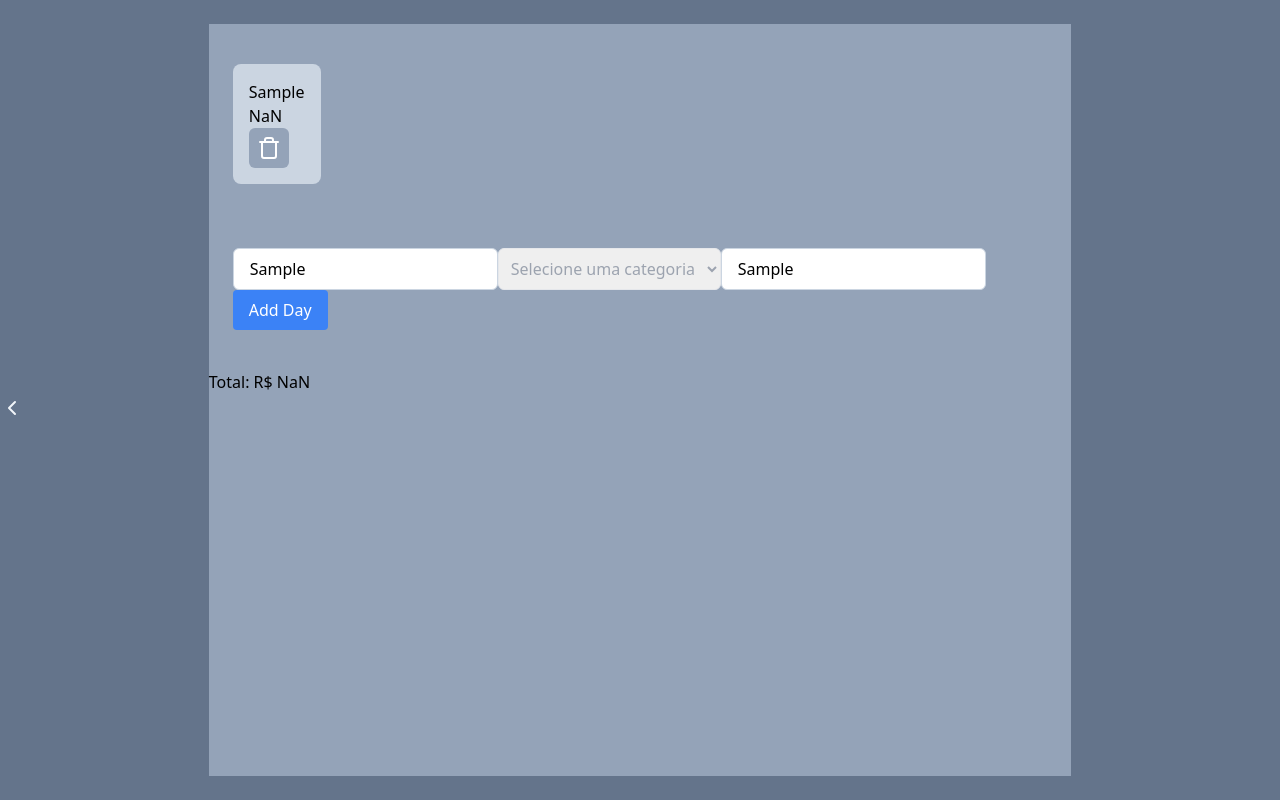
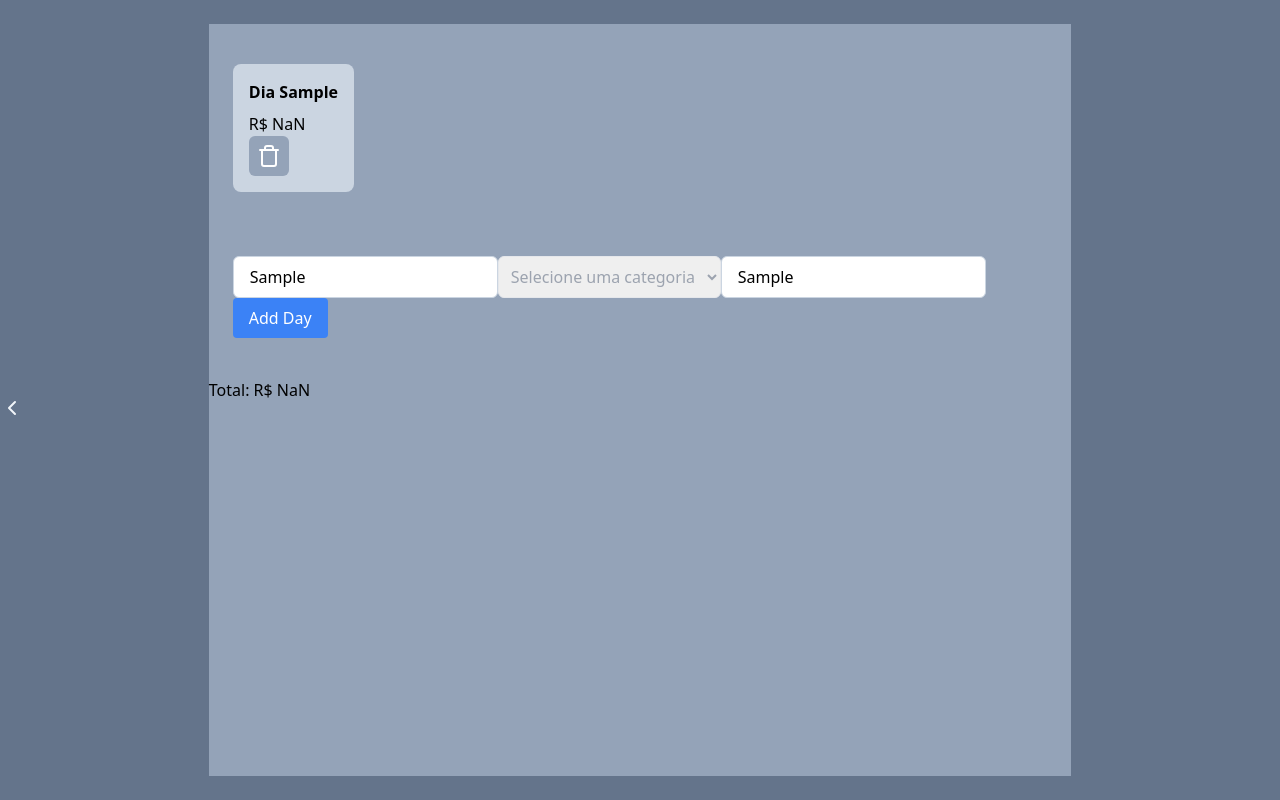
Before and after one commit to ArthurPrzygocki/curso-de-react, a React (Vite) app: page /mes in a window 1280 px wide. Both pictures are taken after typing "Sample", "Sample" into the empty fields and a click on the button "Add Day". Built offline with nearby package versions, Linux system fonts and the light colour scheme.

Commit message:
Melhora na organizacao dos dias

```diff
--- /dev/null
+++ b/src/components/Dia.jsx
@@ -0,0 +1,25 @@
+import { TrashIcon } from "lucide-react";
+import Button from "./Button";
+
+function Dia({ dia, onDeleteDia }) {
+    return (
+        <div className="bg-slate-300 p-4 rounded-lg">
+            <p className="font-bold">
+                Dia {dia.dia}
+            </p>
+
+            {dia.gastos.map((gasto) => (
+                <div key={gasto.id} className="mt-2">
+                    <p>{gasto.categorias}</p>
+                    <p>R$ {gasto.valor}</p>
+
+                    <Button onClick={() => onDeleteDia(gasto.id)}>
+                        <TrashIcon />
+                    </Button>
+                </div>
+            ))}
+        </div>
+    );
+}
+
+export default Dia;
--- /dev/null
+++ b/src/components/GastosDias.jsx
@@ -0,0 +1,41 @@
+import { useSearchParams } from "react-router-dom";
+import Dia from "./Dia";
+
+function GastosDias({ dias, onDeleteDia }) {
+    const [searchParams] = useSearchParams();
+    const mes = searchParams.get("titleMes");
+
+    const diasDoMes = dias.filter((dia) => dia.mes === mes);
+
+    const diasAgrupados = diasDoMes.reduce((acc, gasto) => {
+        const diaExistente = acc.find(
+            (item) => item.dia === gasto.dia
+        );
+
+        if (diaExistente) {
+            diaExistente.gastos.push(gasto);
+        } else {
+            acc.push({
+                dia: gasto.dia,
+                mes: gasto.mes,
+                gastos: [gasto]
+            });
+        }
+
+        return acc;
+    }, []);
+
+    return (
+        <div className="flex flex-wrap gap-2 p-6">
+            {diasAgrupados.map((dia) => (
+                <Dia
+                    key={dia.dia}
+                    dia={dia}
+                    onDeleteDia={onDeleteDia}
+                />
+            ))}
+        </div>
+    );
+}
+
+export default GastosDias;
--- a/src/components/SelectMes.jsx
+++ b/src/components/SelectMes.jsx
@@ -13,6 +13,8 @@ function SelectMes({ mesSelecionado, setMesSelecionado }) {
         "Novembro",
         "Dezembro",
     ];
+
+
 
     return (
         <select
--- a/src/pages/MesPage.jsx
+++ b/src/pages/MesPage.jsx
@@ -2,11 +2,10 @@ import { useSearchParams } from "react-router-dom";
 import Title from "../components/Title";
 import { useState } from "react";
 import AddDay from "../components/AddDay";
-import Button from "../components/Button";
-import { TrashIcon, ChevronLeftIcon } from "lucide-react";
 import Total from "../components/Total";
 import { useNavigate } from "react-router-dom";
-
+import GastosDias from "../components/GastosDias";
+import { ChevronLeftIcon } from "lucide-react";
 
 function MesPage(){
     const navigate = useNavigate();
@@ -39,17 +38,7 @@ function MesPage(){
                 <Title>{mes}</Title>
                 <button onClick={() => navigate(-1)} className="absolute left-0 top-0 bottom-0 text-slate-100"><ChevronLeftIcon /></button>
 
-                <div className="flex flex-wrap gap-2 p-6">
-                    {diasDoMes.map((dia, index) => (
-                        <div key={index} className="bg-slate-300 p-4 rounded-lg">
-                            <p>{dia.dia}</p>
-                            <p>{dia.categorias}</p>
-                            <p>{dia.valor}</p>
-                            <Button onClick={() => onDeleteDia(dia.id)}><TrashIcon /></Button>
-                        </div>
-                    ))}
-
-                </div>
+                <GastosDias dias={dias} onDeleteDia={onDeleteDia}/>
                 <div className="flex flex-wrap gap-2 p-6"><AddDay onAddDiaSubmit={onAddDiaSubmit} /></div>
                 <Total dias={diasDoMes} />
             </div>
```
